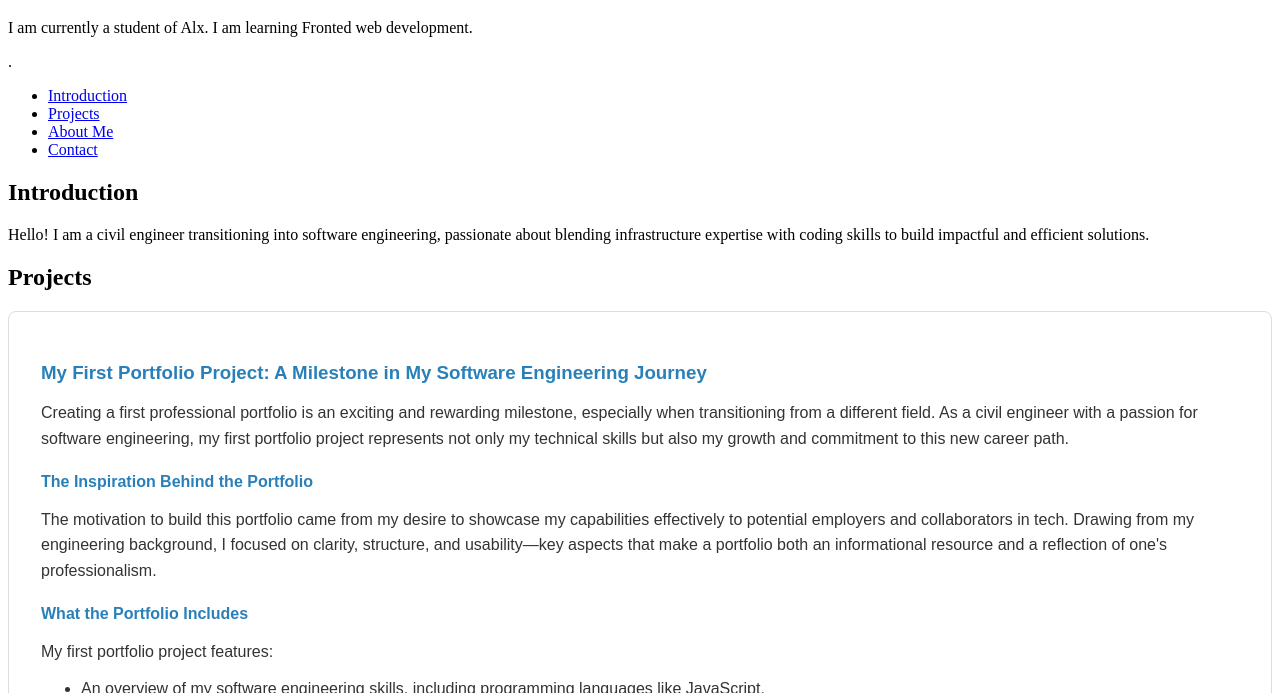
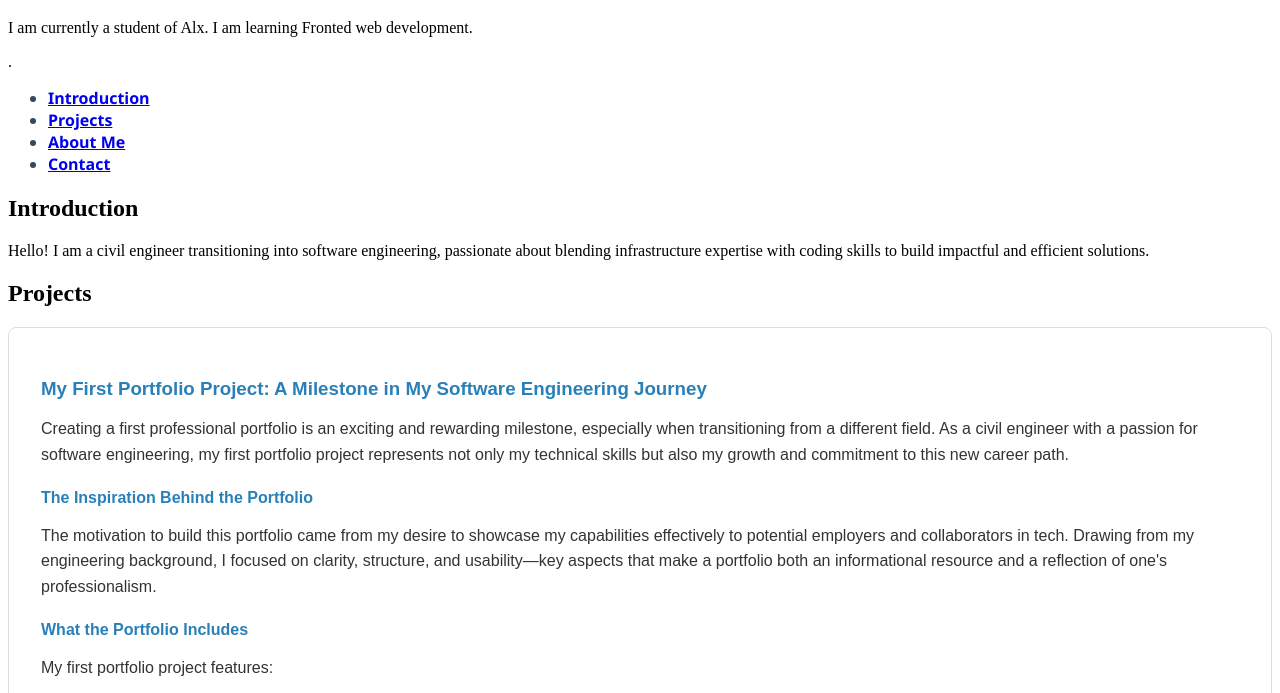
Before and after one commit to Robson-Ali/My_First_Portfolio, a plain HTML site: page portfolio/index.html in a window 1280 px wide. Shown: the part 61-754 px from the top of the page. Drawn offline with Linux system fonts and the light colour scheme.

Commit message:
Update styles.css

```diff
--- a/portfolio/styles.css
+++ b/portfolio/styles.css
@@ -1,3 +1,11 @@
+/* List items style */
+nav ul li {
+  margin-right: 1.5rem;
+  font-family: 'Segoe UI', Tahoma, Geneva, Verdana, sans-serif;
+  font-weight: 600;
+  color: #34495e;
+  cursor: pointer;
+}
 /* Style inside article */
 article {
   background-color: #ffffff;
```
